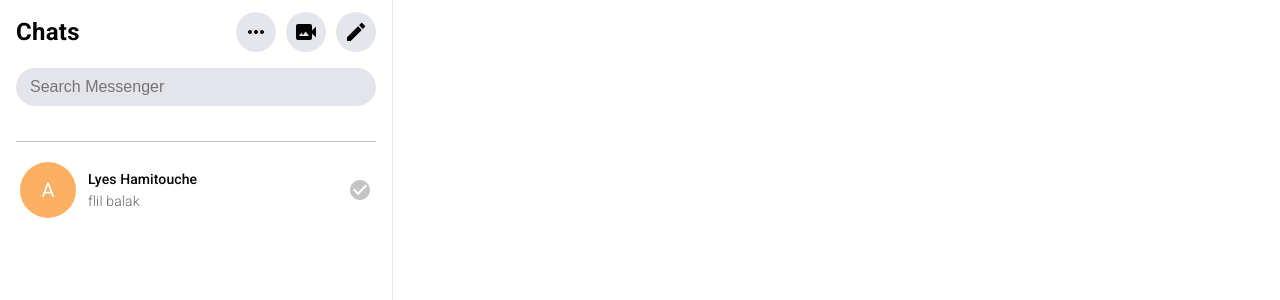
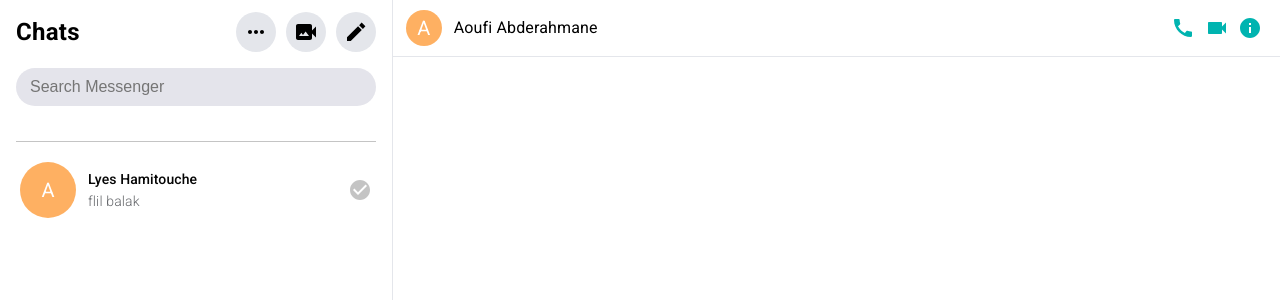
Before and after one commit to abdouAoufi/messanger, a React (Vite) app: page / in a window 1280 px wide. Shown: the top 300 px of the page. Built offline with nearby package versions, Linux system fonts and the light colour scheme.

Commit message:
markup right-side: build navbar

```diff
--- a/src/components/Avatar/Avatar.jsx
+++ b/src/components/Avatar/Avatar.jsx
@@ -1,10 +1,17 @@
 import React from "react";
 import Avatar from "@mui/material/Avatar";
 
-export default function AvatarContainer({ firstLetter }) {
+export default function AvatarContainer({ firstLetter, size }) {
   return (
     <>
-      <Avatar sx={{ bgcolor: "#feb062", height: 56, width: 56, mr: 1.5 }}>
+      <Avatar
+        sx={{
+          bgcolor: "#feb062",
+          height: size === "mini" ? 36 : 56,
+          width: size === "mini" ? 36 : 56,
+          mr: 1.5,
+        }}
+      >
         {firstLetter}
       </Avatar>
     </>
--- a/src/components/Left-side-bar/Navbar/Navbar.jsx
+++ b/src/components/Left-side-bar/Navbar/Navbar.jsx
@@ -11,7 +11,6 @@
         alignItems: "center",
         minWidth: "100%",
         minHeight: "52px",
-
         py: 0.8,
       }}
     >
--- /dev/null
+++ b/src/components/Right-side-bar/Navbar/MainIcons/MainIcons.jsx
@@ -0,0 +1,22 @@
+import React from "react";
+import styled from "styled-components";
+import CallIcon from "@mui/icons-material/Call";
+import VideocamIcon from "@mui/icons-material/Videocam";
+import InfoIcon from "@mui/icons-material/Info";
+
+export default function MainIcons() {
+  return (
+    <IconContainer>
+      <CallIcon sx={iconConfiguratoin} />
+      <VideocamIcon sx={iconConfiguratoin} />
+      <InfoIcon sx={iconConfiguratoin} />
+    </IconContainer>
+  );
+}
+
+const IconContainer = styled.div`
+  display: flex;
+  align-items: center;
+`;
+
+const iconConfiguratoin = { color: "#00b4b0", mx: 0.6 };
--- /dev/null
+++ b/src/components/Right-side-bar/Navbar/Navbar.jsx
@@ -0,0 +1,24 @@
+import React from "react";
+import styled from "styled-components";
+import ProfileContainer from "./ProfileContainer/ProfileContainer";
+import MainIcons from "./MainIcons/MainIcons";
+
+export default function Navbar() {
+  return (
+    <Wrapper>
+      <ProfileContainer />
+      <MainIcons />
+    </Wrapper>
+  );
+}
+
+const Wrapper = styled.div`
+  max-width: 100%;
+  box-shadow : 3px 0 0 #c3c3c3;
+  border-bottom: 1px solid #e4e6eb;
+  padding : 0 0.8rem;
+  justify-content: space-between;
+  height: 56px;
+  display: flex;
+  align-items: center;
+`;
--- /dev/null
+++ b/src/components/Right-side-bar/Navbar/ProfileContainer/ProfileContainer.jsx
@@ -0,0 +1,21 @@
+import React from "react";
+import Box from "@mui/material/Box";
+import styled from "styled-components";
+import Avatar from "../../../Avatar/Avatar";
+
+
+export default function ProfileContainer() {
+  return (
+    <>
+      <ProfileContainerr>
+        <Avatar firstLetter="A" size="mini" />
+        <Box sx={{ typography: "body1" }}>Aoufi Abderahmane</Box>
+      </ProfileContainerr>
+    </>
+  );
+}
+
+const ProfileContainerr = styled.div`
+  display: flex;
+  align-items: center;
+`;
--- a/src/components/Right-side-bar/RightSideBar.jsx
+++ b/src/components/Right-side-bar/RightSideBar.jsx
@@ -1,6 +1,11 @@
 import React from "react";
 import Box from "@mui/material/Box";
+import Navbar from "./Navbar/Navbar";
 
 export default function RightSideBar() {
-  return <Box typography="subtitle" sx={{ flexGrow: 1 }}></Box>;
+  return (
+    <Box sx={{ flexGrow: 1 }}>
+      <Navbar />
+    </Box>
+  );
 }
--- a/vite.config.js
+++ b/vite.config.js
@@ -1,7 +1,14 @@
-import { defineConfig } from 'vite'
-import react from '@vitejs/plugin-react'
+import { defineConfig } from "vite";
+import react from "@vitejs/plugin-react";
 
 // https://vitejs.dev/config/
 export default defineConfig({
-  plugins: [react()]
-})
+  plugins: [react()],
+  server: {
+    hmr: true,
+    watch: {
+      usePolling: true,
+    }, // ← ← ← ← ← ←
+    host: "0.0.0.0", // ← new content ←
+  },
+});
```
Also changed, not shown: 1 other file (tests, documents, lock files or other folders).
